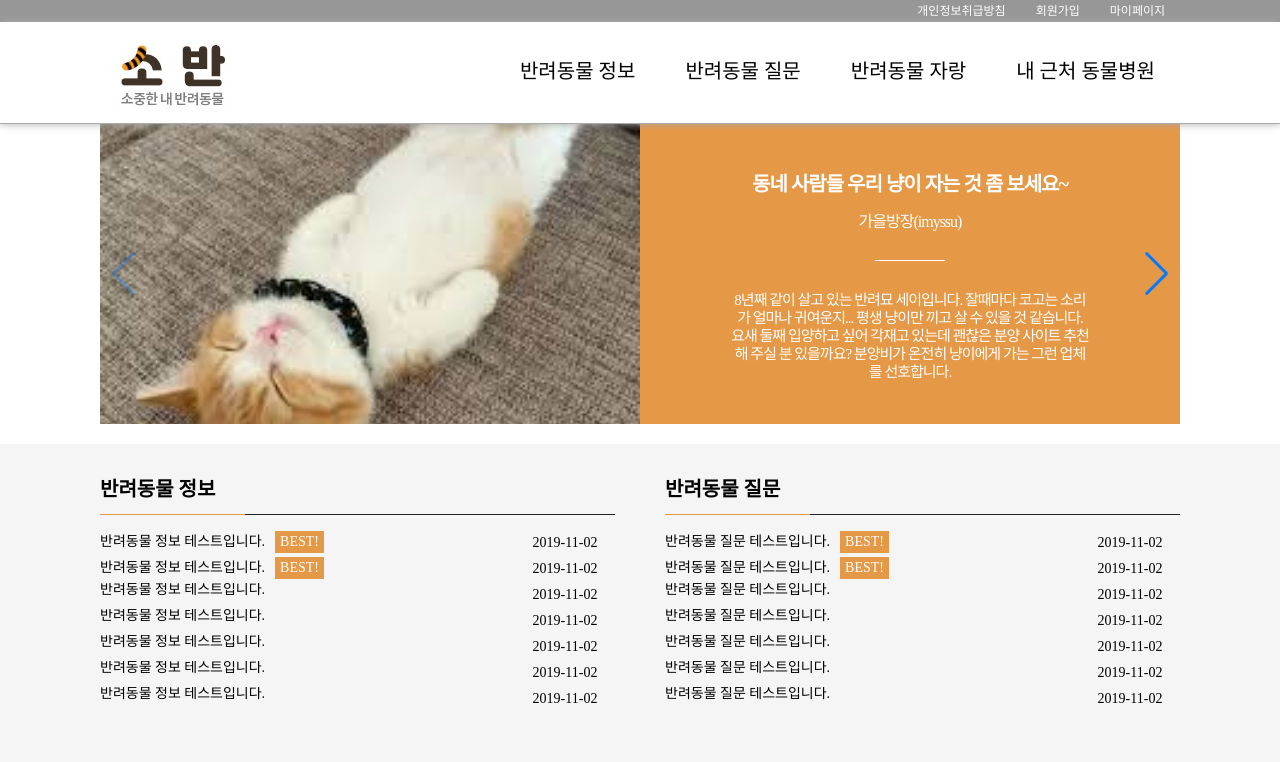
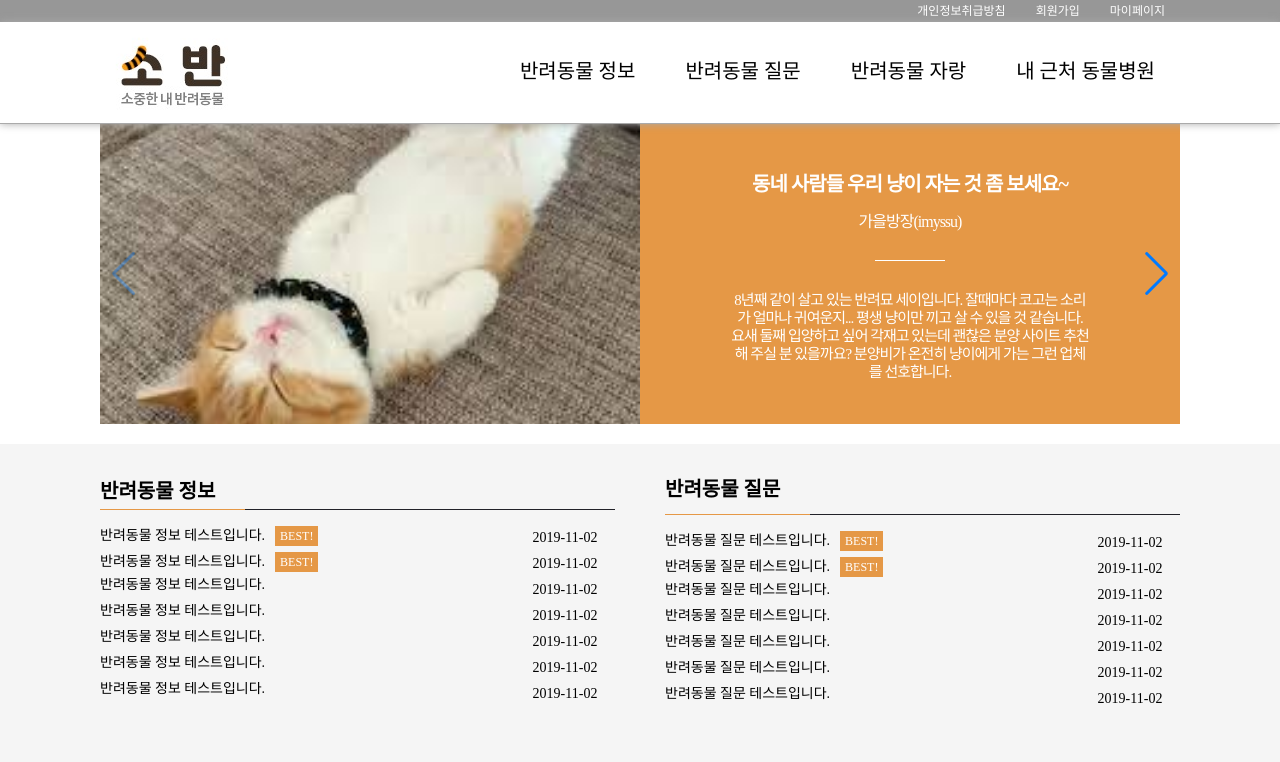
Before and after one commit to vapvin/MyCat, a CodeIgniter app: page /database/index.php/publishing/index in a window 1280 px wide. Shown: the top 762 px of the page. Run offline with CodeIgniter, Linux system fonts and the light colour scheme.

```diff
--- a/www/common/css/main.css
+++ b/www/common/css/main.css
@@ -31,22 +31,20 @@ header .top-menu .menu-list a:hover {color:#E59846;}
 
 .board-preview {width:100%;background-color:#f5f5f5;}
 .board-preview-container {width:100%;max-width:1080px;margin:auto;overflow:hidden;}
-.board-preview-container .pet-info {width:calc(50% - 25px);margin-right:25px;padding:35px 0px;float:left;}
-.board-preview-container .pet-info > .title {font-size:20px;border-bottom:1px solid #222228;padding-bottom:15px;position:relative;font-weight:bold;}
+.board-preview-container .pet-info {width:calc(50% - 25px);margin-right:25px;padding:37px 0px;float:left;}
+.board-preview-container .pet-info > .title {font-size:20px;border-bottom:1px solid #222228;padding-bottom:8px;position:relative;font-weight:bold;}
 .board-preview-container .pet-info > .title:before {content:'';width:145px;height:1px;position:absolute;bottom:-1px;background-color:#E59846;}
-
 .board-preview-container .pet-info .contents {width:100%;padding:15px 0px;font-size:14px;overflow:hidden;}
 .board-preview-container .pet-info .contents .posting {margin:1px 0px;overflow:hidden;height:25px;}
 .board-preview-container .pet-info .contents .posting > .title {width:calc(100% - 100px);float:left;text-align:left;}
-.board-preview-container .pet-info .contents .posting > .title .best {display:inline-block;padding:4px 5px;background-color:#E59846;color:#fff;margin-left:10px;}
+.board-preview-container .pet-info .contents .posting > .title .best {display:inline-block;padding:4px 5px;background-color:#E59846;color:#fff;margin-left:10px;font-size:12px;}
 .board-preview-container .pet-info .contents .posting > .reg-date {width:100px;float:left;text-align:center;height:100%;min-height:24px;line-height:24px;}
 
 .board-preview-container .pet-qna {width:calc(50% - 25px);margin-left:25px;padding:35px 0px;float:left;}
 .board-preview-container .pet-qna > .title {font-size:20px;border-bottom:1px solid #222228;padding-bottom:15px;position:relative;font-weight:bold;}
 .board-preview-container .pet-qna > .title:before {content:'';width:145px;height:1px;position:absolute;bottom:-1px;background-color:#E59846;}
-
 .board-preview-container .pet-qna .contents {width:100%;padding:15px 0px;font-size:14px;overflow:hidden;}
 .board-preview-container .pet-qna .contents .posting {margin:1px 0px;overflow:hidden;height:25px;}
 .board-preview-container .pet-qna .contents .posting > .title {width:calc(100% - 100px);float:left;text-align:left;}
-.board-preview-container .pet-qna .contents .posting > .title .best {display:inline-block;padding:4px 5px;background-color:#E59846;color:#fff;margin-left:10px;}
+.board-preview-container .pet-qna .contents .posting > .title .best {display:inline-block;padding:4px 5px;background-color:#E59846;color:#fff;margin-left:10px;font-size:12px;}
 .board-preview-container .pet-qna .contents .posting > .reg-date {width:100px;float:left;text-align:center;height:100%;min-height:24px;line-height:24px;}
```
